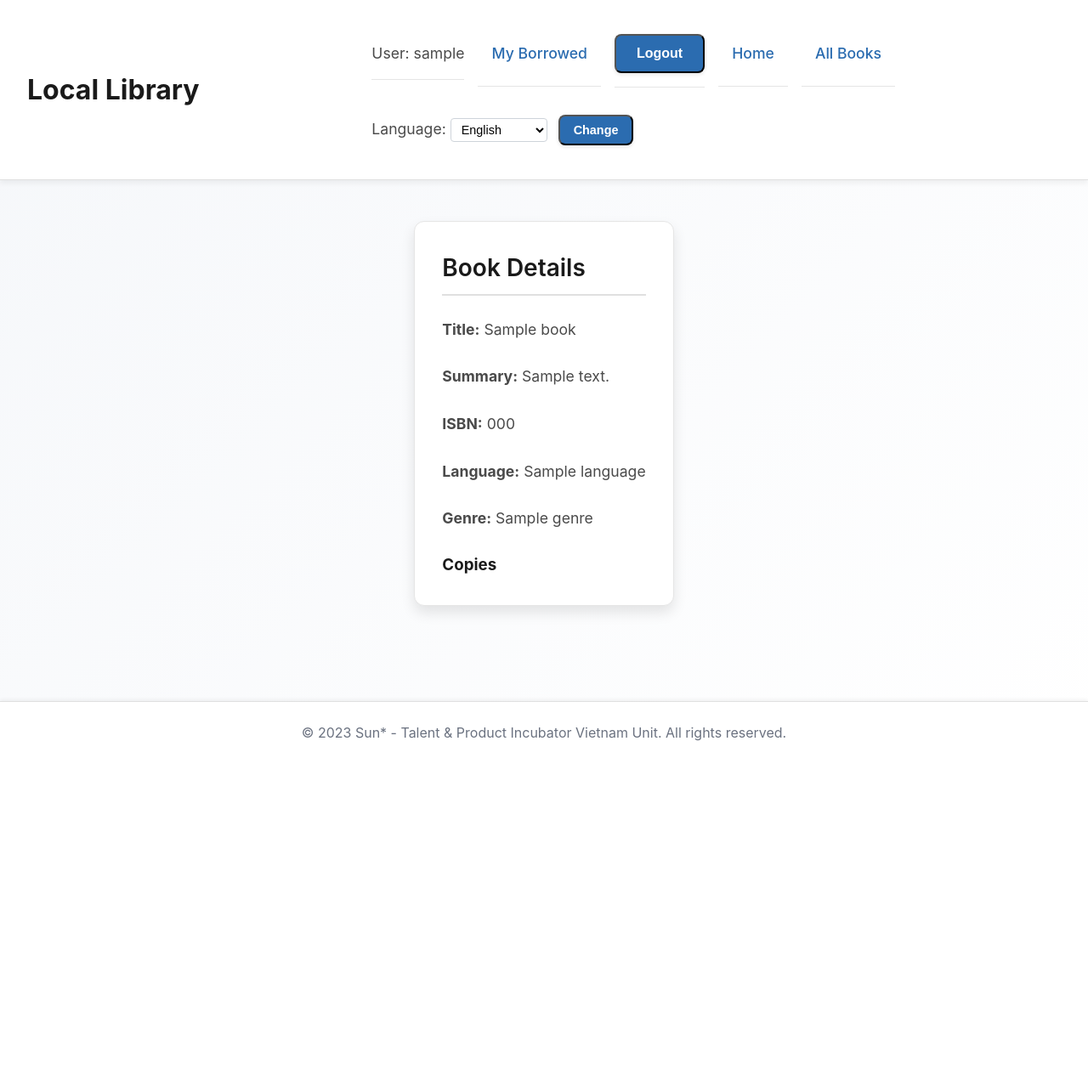
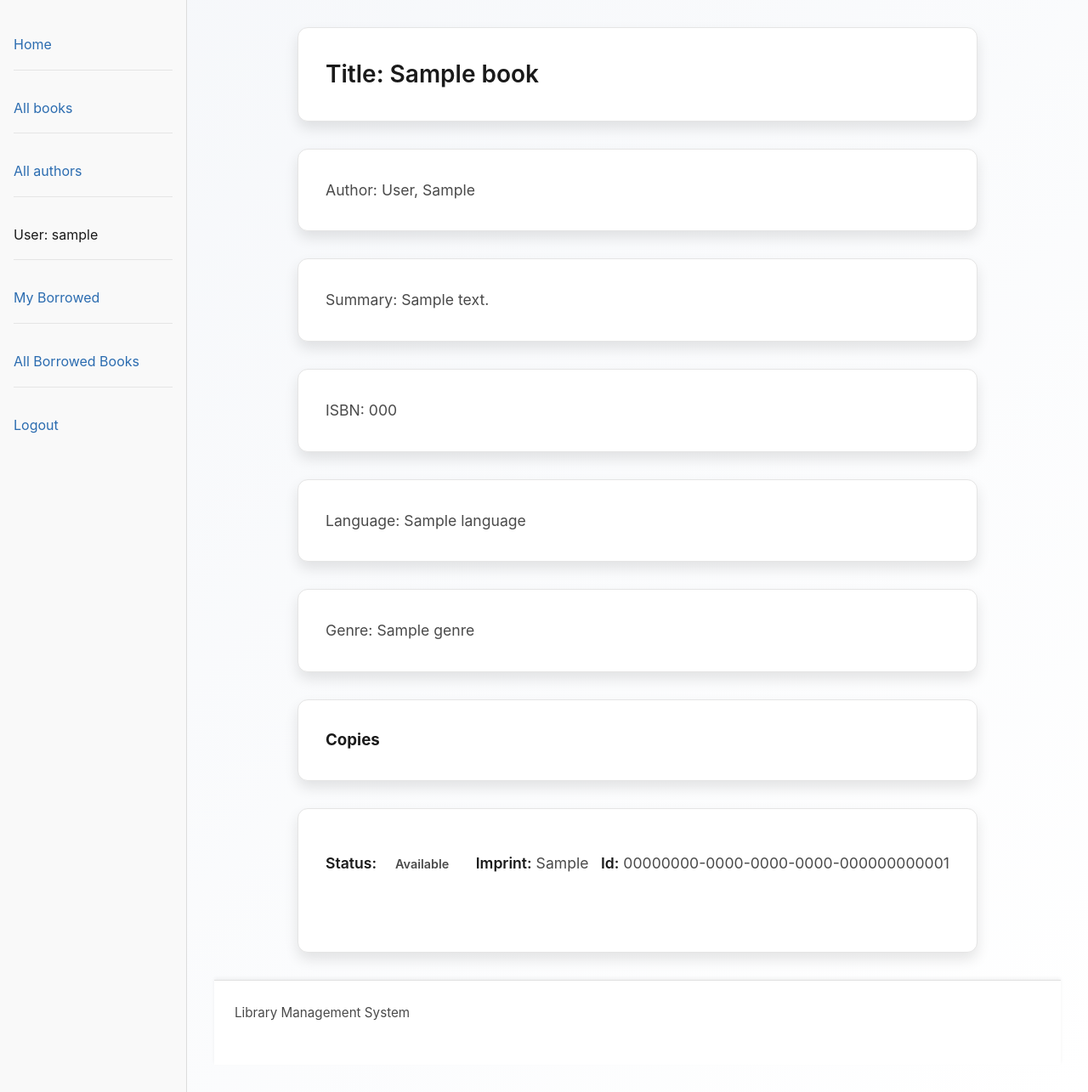
Before and after one commit to nhilt-0687/locallibrary, a Django app: page /en/catalog/book/1/ in a window 1280 px wide. Shown: the whole page at 85% size. Before the commit the page ends 872 px from the top, so only its background shows below. Run offline with Django 5.2, Linux system fonts and the light colour scheme; a user stored in the database is signed in; tables that the repository leaves empty hold one stand-in row (values such as "Sample post").

Commit message:
Django Tutorial Part 9: Working with forms (#16)

```diff
--- a/catalog/models.py
+++ b/catalog/models.py
@@ -46,7 +46,7 @@
         return f'{self.last_name}, {self.first_name}'
 
     def get_absolute_url(self):
-        return reverse('author-detail', args=[str(self.id)])
+        return reverse('catalog:author-detail', args=[str(self.id)])
 
 
 class Book(models.Model):
@@ -79,7 +79,7 @@
         return self.title
 
     def get_absolute_url(self):
-        return reverse('book-detail', args=[str(self.id)])
+        return reverse('catalog:book_detail', args=[str(self.id)])
 
 
 class BookInstance(models.Model):
--- a/catalog/static/css/styles.css
+++ b/catalog/static/css/styles.css
@@ -11,99 +11,62 @@
   color: #1a1a1a;
   background: linear-gradient(135deg, #f5f7fa 0%, #ffffff 100%);
   min-height: 100vh;
-  display: flex;
-  flex-direction: column;
 }
 
-/* Header cải tiến */
-header {
+/* Layout dạng sidebar trái */
+.layout {
   display: flex;
-  justify-content: space-between;
-  align-items: center;
-  padding: 1.5rem 2rem;
-  background-color: #ffffff;
-  border-bottom: 1px solid #e0e0e0;
-  box-shadow: 0 4px 6px rgba(0, 0, 0, 0.05);
-  flex-wrap: wrap;
+  min-height: 100vh;
 }
 
-.header-left {
-  flex: 1;
+/* Sidebar trái */
+.sidebar {
+  width: 220px;
+  background-color: #f9f9f9;
+  border-right: 1px solid #ddd;
+  padding: 1.5rem 1rem;
 }
 
-.header-right {
-  display: flex;
-  justify-content: flex-end;
-  flex: 2;
-}
-
-header h1 {
-  font-size: 2rem;
-  font-weight: 700;
-  color: #1a1a1a;
-  margin: 0;
-}
-
-/* Nav cải tiến */
-.sidebar-nav {
-  display: flex;
-  align-items: center;
-  gap: 1rem;
-  flex-wrap: wrap;
+/* Các link trong sidebar */
+.sidebar ul {
   list-style: none;
   padding: 0;
   margin: 0;
 }
 
-.sidebar-nav li {
-  display: flex;
-  align-items: center;
+.sidebar li {
+  margin-bottom: 1rem;
+  font-size: 1rem;
+  color: #1a1a1a;
 }
 
-.sidebar-nav li form {
-  margin: 0;
-}
-
-.sidebar-nav a {
+.sidebar a,
+.sidebar .link-button {
   color: #2b6cb0;
   text-decoration: none;
   font-weight: 500;
-  padding: 0.5rem 1rem;
-  border-radius: 6px;
-  transition: all 0.3s ease;
+  background: none;
+  border: none;
+  font: inherit;
+  cursor: pointer;
+  padding: 0;
 }
 
-.sidebar-nav a:hover {
-  background-color: #e0e7ff;
+.sidebar a:hover,
+.sidebar .link-button:hover {
+  text-decoration: underline;
 }
 
-/* Language selector */
-.language-selector {
-  display: flex;
-  align-items: center;
-  gap: 0.5rem;
+/* Nội dung chính */
+.content {
+  flex: 1;
+  padding: 2rem;
 }
 
-.language-selector select {
-  padding: 0.25rem 0.5rem;
-  border: 1px solid #ced4da;
-  border-radius: 4px;
-  background-color: white;
-  font-size: 0.9rem;
-}
-
-.language-selector input[type="submit"] {
-  margin-left: 0.5rem;
-  padding: 0.5rem 1rem;
-  font-size: 0.9rem;
-}
-
-/* Main Content */
+/* Main Content styling */
 main {
   max-width: 800px;
-  margin: 3rem auto;
-  padding: 0 1.5rem;
-  flex-grow: 1;
+  margin: 0 auto;
 }
 
 /* Card */
--- a/catalog/templates/base_generic.html
+++ b/catalog/templates/base_generic.html
@@ -1,59 +1,48 @@
 {% load static %}
 {% load i18n %}
 <!DOCTYPE html>
-<html>
+{% get_current_language as LANGUAGE_CODE %}
+<html lang="{{ LANGUAGE_CODE }}">
 <head>
+    <meta charset="UTF-8">
+    <title>{% block title %}{% trans "Local Library" %}{% endblock %}</title>
     {% block head %}
-        <title>{% trans "Local Library" %}</title>
         <link rel="stylesheet" href="{% static 'css/styles.css' %}">
     {% endblock %}
 </head>
 <body>
-    <header>
-        <div class="header-left">
-            <h1>{% trans "Local Library" %}</h1>
-        </div>
-        <div class="header-right">
-            <ul class="sidebar-nav">
+    <div class="layout">
+        <div class="sidebar">
+            <ul>
+                <li><a href="{% url 'catalog:index' %}">{% trans "Home" %}</a></li>
+                <li><a href="{% url 'catalog:books' %}">{% trans "All books" %}</a></li>
+                <li><a href="{% url 'catalog:authors' %}">{% trans "All authors" %}</a></li>
                 {% if user.is_authenticated %}
                     <li>{% trans "User" %}: {{ user.get_username }}</li>
                     <li><a href="{% url 'catalog:my_borrowed_books' %}">{% trans "My Borrowed" %}</a></li>
+                    {% if perms.catalog.can_mark_returned %}
+                        <li><a href="{% url 'catalog:all-borrowed' %}">{% trans "All Borrowed Books" %}</a></li>
+                    {% endif %}
                     <li>
                         <form action="{% url 'logout' %}" method="post">
                             {% csrf_token %}
-                            <button type="submit" class="button">{% trans "Logout" %}</button>
+                            <button type="submit" class="link-button">{% trans "Logout" %}</button>
                         </form>
                     </li>
                 {% else %}
                     <li><a href="{% url 'login' %}">{% trans "Login" %}</a></li>
                 {% endif %}
-                <li><a href="{% url 'catalog:index' %}">{% trans "Home" %}</a></li>
-                <li><a href="{% url 'catalog:books' %}">{% trans "All Books" %}</a></li>
-                <li class="language-selector">
-                    <form action="{% url 'set_language' %}" method="post">
-                        {% csrf_token %}
-                        <label for="language">{% trans "Language" %}:</label>
-                        <select name="language" id="language">
-                            {% get_current_language as LANGUAGE_CODE %}
-                            {% get_available_languages as LANGUAGES %}
-                            {% for lang_code, lang_name in LANGUAGES %}
-                                <option value="{{ lang_code }}" {% if lang_code == LANGUAGE_CODE %}selected{% endif %}>
-                                    {{ lang_name }}
-                                </option>
-                            {% endfor %}
-                        </select>
-                        <input type="submit" value="{% trans 'Change' %}" class="button">
-                    </form>
-                </li>
             </ul>
         </div>
-    </header>
+        <div class="content">
             <main>
                 {% block content %}
                 {% endblock %}
             </main>
             <footer>
-        {% trans "© 2023 Sun* - Talent & Product Incubator Vietnam Unit. All rights reserved." %}
+                <p>{% trans "Library Management System" %}</p>
             </footer>
+        </div>
+    </div>
 </body>
 </html>
--- a/catalog/templates/catalog/book_detail.html
+++ b/catalog/templates/catalog/book_detail.html
@@ -2,35 +2,43 @@
 {% load i18n %}
 {% load static %}
 
-{% block extra_head %}
-    <link rel="stylesheet" href="{% static 'css/styles.css' %}">
-{% endblock %}
+{% block content %}
+    <h2 class="card">{% trans "Title" %}: {{ book.title }}</h2>
 
-{% block content %}
-    <div class="card book-detail">
-        <h2>{% trans "Book Details" %}</h2>
-        <p><strong>{% trans "Title" %}:</strong> {{ book.title }}</p>
-        <p><strong>{% trans "Summary" %}:</strong> {{ book.summary }}</p>
-        <p><strong>{% trans "ISBN" %}:</strong> {{ book.isbn }}</p>
-        <p><strong>{% trans "Language" %}:</strong> {{ book.language }}</p>
-        <p><strong>{% trans "Genre" %}:</strong> {{ book.genre.all|join:", " }}</p>
+    <p class="card">{% trans "Author" %}: {{ book.author }}</p>
 
-        <h3>{% trans "Copies" %}</h3>
-        <ul class="book-list">
-            {% for copy in book.book_instance_set.all %}
+    <p class="card">{% trans "Summary" %}: {{ book.summary }}</p>
+
+    <p class="card">{% trans "ISBN" %}: {{ book.isbn }}</p>
+
+    <p class="card">{% trans "Language" %}: {{ book.language }}</p>
+
+    <p class="card">{% trans "Genre" %}:
+        {% if book.genre.all %}
+            {{ book.genre.all|join:", " }}
+        {% else %}
+            {% trans "No genres available." %}
+        {% endif %}
+    </p>
+
+    <h3 class="card">{% trans "Copies" %}</h3>
+
+    {% if book_instances %}
+        <ul class="card">
+            {% for copy in book_instances %}
                 <li class="book-item">
-                    <div>
-                        <strong>{% trans "Status" %}:</strong>
-                        <span class="copy-status {{ copy.status|lower }}">{{ copy.get_status_display }}</span>
-                        {% if copy.status == 'o' %}
-                            <span>({% trans "Due" %}: {{ copy.due_date }})</span>
-                        {% endif %}
-                    </div>
-                    <div>
-                        <strong>{% trans "Imprint" %}:</strong> {{ copy.imprint }}
-                    </div>
+                    <p><strong>{% trans "Status" %}:</strong> <span class="copy-status {{ copy.status }}">{{ copy.get_status_display }}</span></p>
+
+                    {% if copy.status != 'a' %}
+                        <p><strong>{% trans "Due to be returned" %}:</strong> {{ copy.due_date|date:"d/m/Y" }}</p>
+                    {% endif %}
+                    <p><strong>{% trans "Imprint" %}:</strong> {{ copy.imprint }}</p>
+
+                    <p><strong>{% trans "Id" %}:</strong> {{ copy.id }}</p>
                 </li>
             {% endfor %}
         </ul>
-    </div>
+    {% else %}
+        <p class="card">{% trans "No copies available." %}</p>
+    {% endif %}
 {% endblock %}
--- /dev/null
+++ b/catalog/templates/catalog/team_name_success.html
@@ -0,0 +1,6 @@
+{% extends "base_generic.html" %}
+{% load i18n %}
+{% block content %}
+<h1>{% trans "Success" %}</h1>
+<p>{% trans "Team name submitted" %}: {{ team_name }}</p>
+{% endblock %}
--- a/catalog/urls.py
+++ b/catalog/urls.py
@@ -6,11 +6,39 @@
 urlpatterns = [
     path('', views.index, name='index'),
     path('books/', views.BookListView.as_view(), name='books'),
-    path('book/<int:pk>/', views.BookDetailView.as_view(), name='book_detail'),
+    path(
+        'book/<int:primary_key>/',
+        views.book_detail_view,
+        name='book_detail'
+    ),
     path('mybooks/', views.my_borrowed_books, name='my_borrowed_books'),
     path(
         'bookinstance/<uuid:bookinstance_id>/return/',
         views.mark_book_returned,
         name='mark_book_returned'
     ),
+    path('team_name_url/', views.team_name_view, name='team_name'),
+    path(
+        'book/<uuid:pk>/renew/',
+        views.renew_book_librarian,
+        name='renew_book_librarian'
+    ),
+    path('all-borrowed/', views.all_borrowed_books, name='all-borrowed'),
+    path('author/create/', views.AuthorCreate.as_view(), name='author-create'),
+    path(
+        'author/<int:pk>/update/',
+        views.AuthorUpdate.as_view(),
+        name='author-update'
+    ),
+    path(
+        'author/<int:pk>/delete/',
+        views.AuthorDelete.as_view(),
+        name='author-delete'
+    ),
+    path('authors/', views.AuthorListView.as_view(), name='authors'),
+    path(
+        'author/<int:pk>/',
+        views.AuthorDetailView.as_view(),
+        name='author-detail'
+    ),
 ]
--- a/catalog/views.py
+++ b/catalog/views.py
@@ -4,6 +4,11 @@
 from catalog.constants import LoanStatus, DEFAULT_PAGINATION_SIZE
 from django.contrib.auth.mixins import LoginRequiredMixin
 from django.contrib.auth.decorators import login_required, permission_required
+from catalog.forms import RenewBookModelForm
+from django.views.generic.edit import CreateView, UpdateView, DeleteView
+from django.http import HttpResponseRedirect
+from django.urls import reverse, reverse_lazy
+import datetime
 
 
 def index(request):
@@ -19,7 +24,6 @@
     num_visits = num_visits + 1
     request.session['num_visits'] = num_visits
     request.session.modified = True
-
 
     context = {
         'num_books': num_books,
@@ -38,22 +42,19 @@
     login_url = '/accounts/login/'
     redirect_field_name = 'redirect_to'
 
-
     def get_context_data(self, **kwargs):
         context = super(BookListView, self).get_context_data(**kwargs)
         context['some_data'] = 'This is just some data'
         return context
 
 
-class BookDetailView(generic.DetailView):
-    model = Book
+class AuthorDetailView(generic.DetailView):
+    model = Author
 
 
 def book_detail_view(request, primary_key):
     book = get_object_or_404(Book, pk=primary_key)
-    book_instances = book.book_instance_set.select_related().all()
-
-
+    book_instances = book.bookinstance_set.select_related().all()
     context = {
         'book': book,
         'book_instances': book_instances,
@@ -88,3 +89,73 @@
         bookinstance.due_date = None
         bookinstance.save()
     return redirect('catalog:my_borrowed_books')
+
+
+def team_name_view(request):
+    if request.method == 'POST':
+        team_name = request.POST.get('name_field')
+        return render(
+            request,
+            'catalog/team_name_success.html',
+            {'team_name': team_name}
+        )
+    return render(request, 'forms.html')
+
+
+@login_required
+@permission_required('catalog.can_mark_returned', raise_exception=True)
+def renew_book_librarian(request, pk):
+    book_instance = get_object_or_404(BookInstance, pk=pk)
+    if request.method == 'POST':
+        form = RenewBookModelForm(request.POST, instance=book_instance)
+        if form.is_valid():
+            form.save()
+            return HttpResponseRedirect(reverse('catalog:all-borrowed'))
+    else:
+        initial_date = datetime.date.today() + datetime.timedelta(weeks=3)
+        form = RenewBookModelForm(
+            instance=book_instance,
+            initial={'due_date': initial_date}
+        )
+    context = {
+        'form': form,
+        'book_instance': book_instance,
+    }
+    return render(request, 'catalog/book_renew_librarian.html', context)
+
+
+@login_required
+@permission_required('catalog.can_mark_returned', raise_exception=True)
+def all_borrowed_books(request):
+    borrowed_books = BookInstance.objects.filter(
+        status=LoanStatus.ON_LOAN.value
+    )
+    context = {
+        'borrowed_books': borrowed_books,
+        'LoanStatus': LoanStatus,
+    }
+    return render(request, 'catalog/all_borrowed_books.html', context)
+
+
+class AuthorCreate(CreateView):
+    model = Author
+    fields = ['first_name', 'last_name', 'date_of_birth', 'date_of_death']
+    template_name = 'catalog/author_form.html'
+
+
+class AuthorUpdate(UpdateView):
+    model = Author
+    fields = ['first_name', 'last_name', 'date_of_birth', 'date_of_death']
+    template_name = 'catalog/author_form.html'
+
+
+class AuthorDelete(DeleteView):
+    model = Author
+    template_name = 'catalog/author_confirm_delete.html'
+    success_url = reverse_lazy('catalog:authors')
+
+
+class AuthorListView(generic.ListView):
+    model = Author
+    paginate_by = DEFAULT_PAGINATION_SIZE
+    template_name = 'catalog/author_list.html'
```
Also changed, not shown: other parts of catalog/static/css/styles.css (+12 -16 lines), catalog/admin.py (+11 -7 lines), catalog/forms.py (added, +28 -0 lines), catalog/templates/catalog/all_borrowed_books.html (added, +19 -0 lines), catalog/templates/catalog/author_confirm_delete.html (added, +10 -0 lines), catalog/templates/catalog/author_detail.html (added, +20 -0 lines), catalog/templates/catalog/author_form.html (added, +11 -0 lines), catalog/templates/catalog/author_list.html (added, +18 -0 lines), catalog/templates/catalog/book_renew_librarian.html (added, +14 -0 lines), catalog/templates/catalog/bookinstance_list_borrowed_user.html (added, +15 -0 lines), catalog/templates/catalog/forms.html (added, +21 -0 lines). Lines whose indentation alone changed are shown as unchanged.
